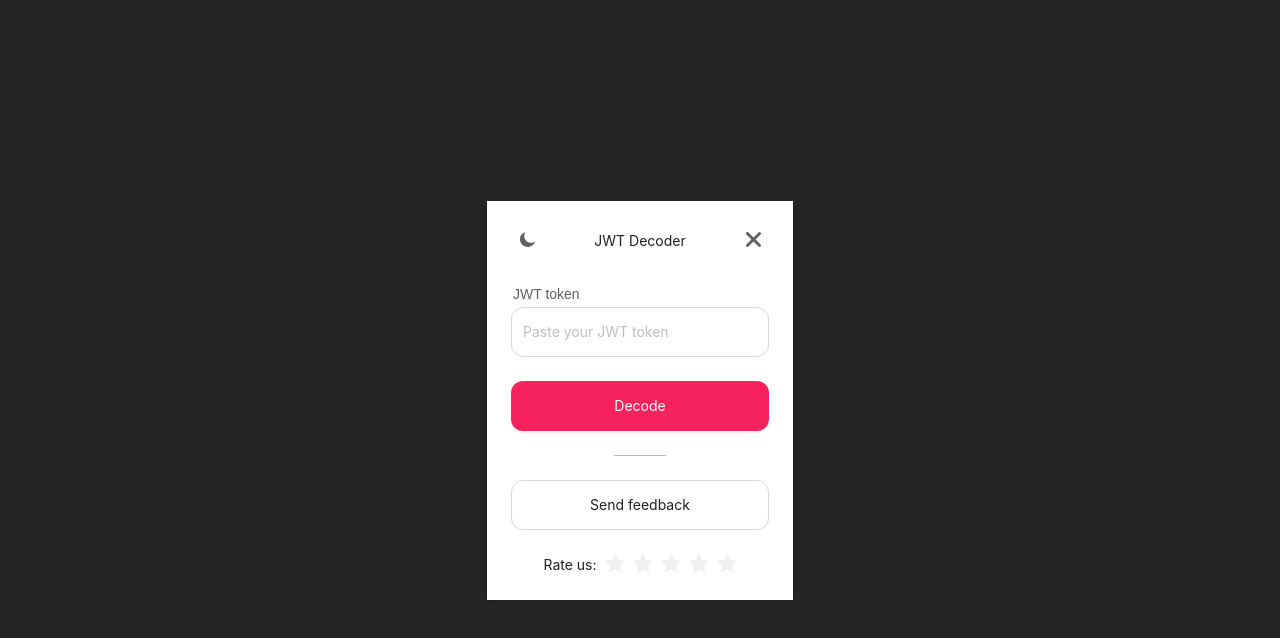
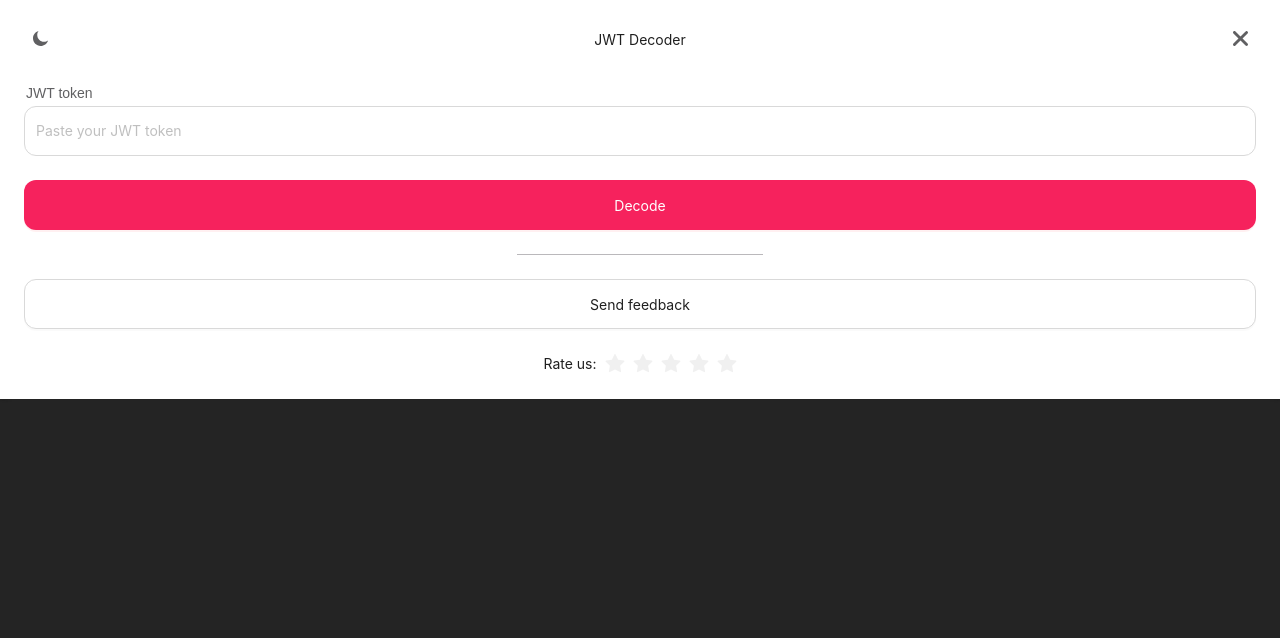
Before and after one commit to Mediaspirit/cws-jwt-decoder, a React (Vite) app: page / in a window 1280 px wide. Shown: the top 638 px of the page. Built offline with nearby package versions, Linux system fonts and the light colour scheme.

Commit message:
All other functionality added

```diff
--- a/src/App.css
+++ b/src/App.css
@@ -1,8 +1,17 @@
 #root {
-  max-width: 1280px;
+  width: 100%;
   margin: 0 auto;
-  padding: 2rem;
+  padding: 0;
   text-align: center;
+  height: fit-content;
+  min-height: fit-content;
+  display: flex;
+  flex-direction: column;
+}
+
+.ant-card {
+  height: fit-content !important;
+  min-height: fit-content !important;
 }
 
 .icon {
--- a/src/App.tsx
+++ b/src/App.tsx
@@ -1,13 +1,16 @@
 import './App.css'
-import { Flex, Button, Card, ConfigProvider, theme as rtheme } from 'antd'
+import { Flex, Card, Button, ConfigProvider, theme as rtheme } from 'antd'
 import { Header } from './components/Header'
 import { TokenInput } from './components/TokenInput'
 import { Divider } from './components/Divider'
 import { Rate } from './components/Rate'
 import { Output } from './components/Output'
-import { useState } from 'react'
+import { useEffect, useState } from 'react'
 import { jwtDecode } from "jwt-decode";
 import { Feedback } from './components/Feedback'
+import { storageGet, storageSet } from './utils/localStorage'
+
+const TOKEN_STORAGE_KEY = 'saved_jwt_token'
 
 const onDecodePressed = (token: string,
   setTokenHeader: (header: string) => void,
@@ -23,12 +26,27 @@ const onDecodePressed = (token: string,
   }
 }
 
-
 const App: React.FC = () => {
   const [token, setToken] = useState<string>('')
   const [tokenHeader, setTokenHeader] = useState<string>('')
   const [tokenPayload, setTokenPayload] = useState<string>('')
   const [theme, setTheme] = useState<string>('light')
+
+  useEffect(() => {
+    // Load saved token on startup
+    storageGet(TOKEN_STORAGE_KEY, (savedToken) => {
+      if (savedToken) {
+        setToken(savedToken)
+        onDecodePressed(savedToken, setTokenHeader, setTokenPayload)
+      }
+    })
+  }, [])
+
+  const handleClose = () => {
+    // Save token before closing
+    storageSet(TOKEN_STORAGE_KEY, token)
+    window.close()
+  }
 
   return (
     <ConfigProvider
@@ -42,8 +60,9 @@ const App: React.FC = () => {
     >
       <Card bordered={false} style={{ borderRadius: 0 }}>
         <Flex vertical gap="large">
-          <Header theme={theme} setTheme={setTheme} />
+          <Header theme={theme} setTheme={setTheme} onClose={handleClose} />
           <TokenInput
+            token={token}
             setToken={setToken}
             onClear={() => {
               setToken('')
--- a/src/components/Header.tsx
+++ b/src/components/Header.tsx
@@ -8,6 +8,7 @@ const closeIcon = <img src={closeIconSVG} className='icon' />
 interface HeaderProps {
     setTheme: (theme: string) => void
     theme: string
+    onClose: () => void
 }
 
 export const Header: React.FC<HeaderProps> = (props: HeaderProps) => {
@@ -17,8 +18,8 @@ export const Header: React.FC<HeaderProps> = (props: HeaderProps) => {
                 if (props.theme === "light") props.setTheme('dark')
                 if (props.theme === "dark") props.setTheme('light')
             }} />
-            <Typography >JWT Decoder</Typography>
-            <Button color="default" variant="text" icon={closeIcon} />
+            <Typography>JWT Decoder</Typography>
+            <Button color="default" variant="text" icon={closeIcon} onClick={props.onClose} />
         </Flex>
     );
 };
--- a/src/components/TokenInput.tsx
+++ b/src/components/TokenInput.tsx
@@ -3,6 +3,7 @@ import { Input } from "antd"
 interface TokenInputProps {
     setToken: (token: string) => void
     onClear: () => void
+    token: string
 }
 
 export const TokenInput = (props: TokenInputProps) => {
@@ -13,6 +14,7 @@ export const TokenInput = (props: TokenInputProps) => {
                 placeholder="Paste your JWT token"
                 className='input'
                 allowClear
+                value={props.token}
                 onChange={(e) => props.setToken(e.target.value)}
                 onClear={props.onClear}
             />
--- a/src/index.css
+++ b/src/index.css
@@ -2,6 +2,10 @@
   font-family: Inter, system-ui, Avenir, Helvetica, Arial, sans-serif;
   line-height: 1.5;
   font-weight: 400;
+  padding: 0;
+  margin: 0;
+  height: fit-content;
+  min-height: fit-content;
 
   color-scheme: light dark;
   background-color: #242424;
@@ -14,8 +18,10 @@
 
 body {
   margin: 0;
+  padding: 0;
   display: flex;
   place-items: center;
+  height: fit-content;
+  min-height: fit-content;
   min-width: 320px;
-  min-height: 100vh;
 }
```
